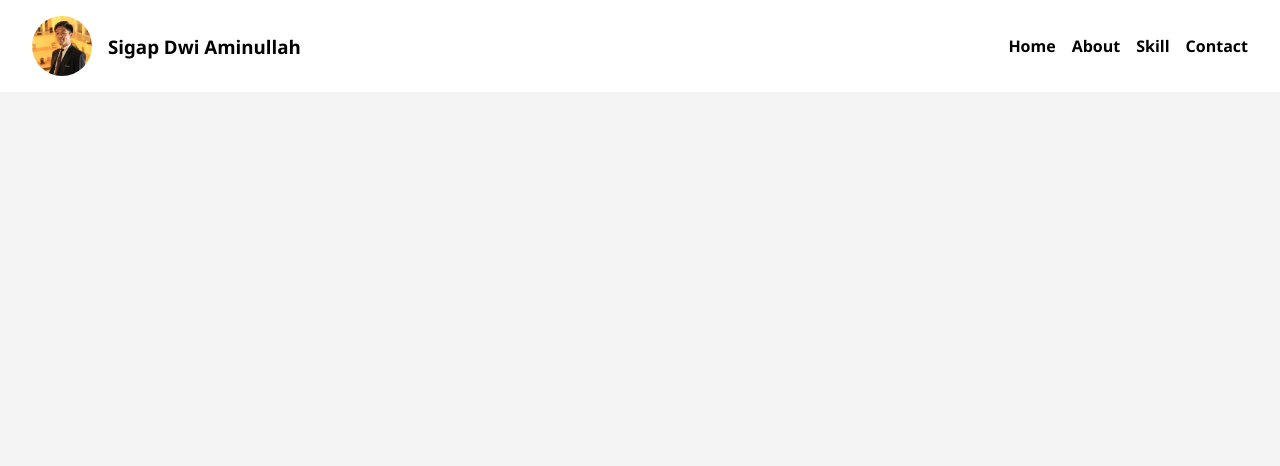
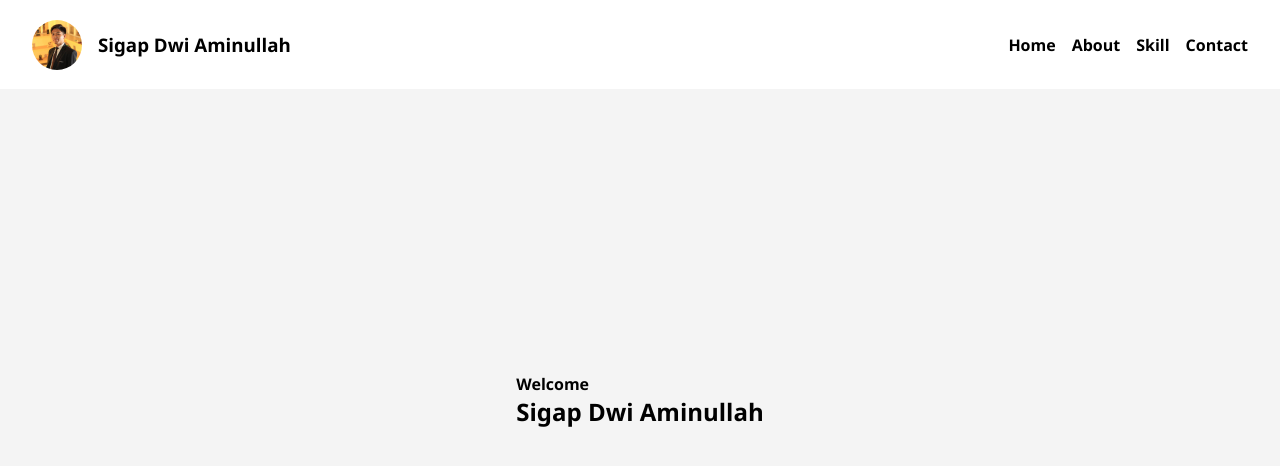
Before and after one commit to Think-Ness/Sigap-Dwi-Aminullah, a plain HTML site: page index.html in a window 1280 px wide. Drawn offline with Linux system fonts and the light colour scheme.

Commit message:
Tambah css

```diff
--- a/Style/style.css
+++ b/Style/style.css
@@ -9,11 +9,18 @@ body {
     background-color: #f4f4f4f4;
 }
 
+/* Navbar Style */
+
 nav{
     background-color:  white;
     display: flex;
     justify-content: space-between;
     padding: 1rem 2rem;
+    position: fixed;
+    top: 0;
+    left: 0;
+    right: 0;
+    z-index: 9999;
 }
 
 nav ul {
@@ -35,7 +42,7 @@ nav div h3 {
 }
 
 nav div img {
-    width: 60px;
+    width: 50px;
     border-radius: 50px;
 }
 
@@ -50,8 +57,20 @@ nav ul li a:hover {
     color: gray;
     border-bottom:  1px solid gray;
 }
+/* navbar selesai */
 
+/* header konten */
+section {
+    /* margin-top: 6rem; */
+    align-items: center;
+}
+ .konten {
+    height: 100vh;
+    display: flex;
+    justify-content: center;
+    align-items: center;
 
+}
 
 
 /* Tabl;et */
--- a/index.html
+++ b/index.html
@@ -32,6 +32,15 @@
 
     <!-- Navbar Selesai -->
 
+<!-- Konten Mulai -->
+ <section>
+    <div class="konten" id="konten">
+        <div>
+            <h4>Welcome</h4>
+            <h2>Sigap Dwi Aminullah</h2>
 
+        </div>
+    </div>
+ </section>
 </body>
 </html>
```
